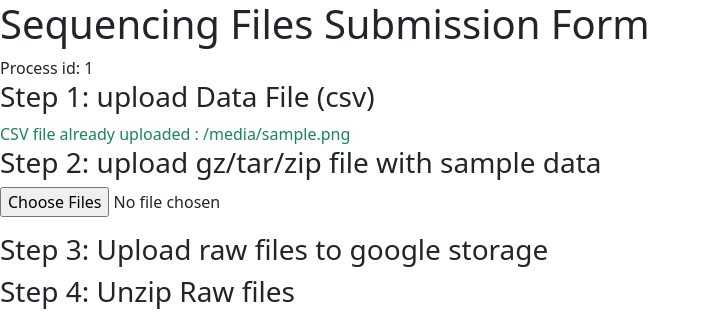
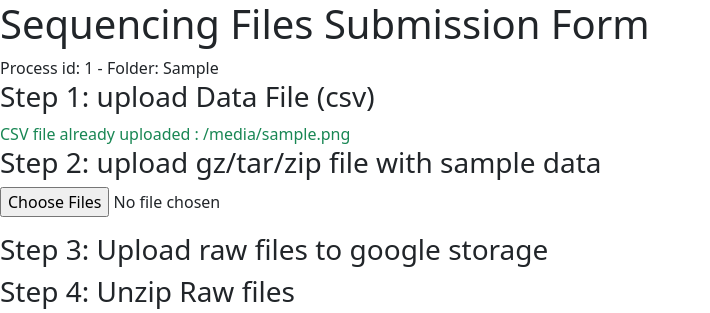
Before and after one commit to SocietyProtectionUndergroundNetworks/sequencing-submission-form, a Flask app: template templates/form.html in a window 1280 px wide. Shown: the top 313 px of the page, without its empty margins (0-710 px from the left). Run offline with Flask 3, Linux system fonts and the light colour scheme; the template is opened without the code that fills it: most values are stand-ins (such as "Sample title", 1, 10 or a date in 2020); some libraries are stand-ins or nearby versions.

Commit message:
Show upload folder for each process

```diff
--- a/templates/form.html
+++ b/templates/form.html
@@ -11,7 +11,10 @@
 <body>
     <h1> Sequencing Files Submission Form </h1>
     <div id="msg" class="text-info">{{ msg }}</div>
-    <div id="process_id_info">Process id: {{ process_id }}</div>
+    <div>
+      <span id="process_id_info">Process id: {{ process_id }}</span> -
+      <span id="upload_folder_info">Folder: {{ uploads_folder }}</span>
+    </div>
     <div id="step1">
       <h3> Step 1: upload Data File (csv) </h3>
       {% if csv_uploaded %}
@@ -380,6 +383,7 @@
               success: function (response) {
                   // Access and use the process ID
                   process_id = response.process_id;
+                  upload_folder = response.upload_folder;
 
                   // Update the hidden input field within the specific forms
                   var form2 = $("#step_2_form");
@@ -391,6 +395,7 @@
                   var form8 = $("#step_8_form");
                   form8.find('input[name="process_id"]').val(process_id);
                   $('#process_id_info').html('Process ID: ' + process_id);
+                  $('#upload_folder_info').html('Folder: ' + upload_folder)
 
                   $('#step_1_msg').html(response.msg).removeClass('text-danger').addClass('text-success');
                   $('#step_1_button').prop('disabled', true);
--- a/views/upload.py
+++ b/views/upload.py
@@ -77,6 +77,7 @@ def privacy_and_terms():
 def upload_form_resume():
     default_process_id = 0
     process_id = request.args.get('process_id', default_process_id)
+    uploads_folder = ''
 
     try:
         process_id = int(process_id)
@@ -138,7 +139,8 @@ def upload_form_resume():
                                 matching_files=matching_files_filesystem,
                                 matching_files_db=matching_files_dict,
                                 fastqc_run=upload.fastqc_run,
-                                renamed_sent_to_bucket=upload.renamed_sent_to_bucket
+                                renamed_sent_to_bucket=upload.renamed_sent_to_bucket,
+                                uploads_folder=uploads_folder
                                 )
 
 @upload_bp.route('/form', endpoint='upload_form')
@@ -172,7 +174,7 @@ def upload_csv():
     if cvs_results is True:
         process_id = Upload.create(user_id=current_user.id, csv_filename=filename, uploads_folder=uploads_folder)
         bucket_chunked_upload(save_path, "uploads/" + uploads_folder, filename, process_id, 'csv_file')
-        return jsonify({"msg": "CSV file uploaded successfully. Checks passed", "process_id": process_id}), 200
+        return jsonify({"msg": "CSV file uploaded successfully. Checks passed", "process_id": process_id, "upload_folder": uploads_folder}), 200
     else:
         return jsonify({"error": "CSV file problems: ", "results": cvs_results}), 400
 
```
